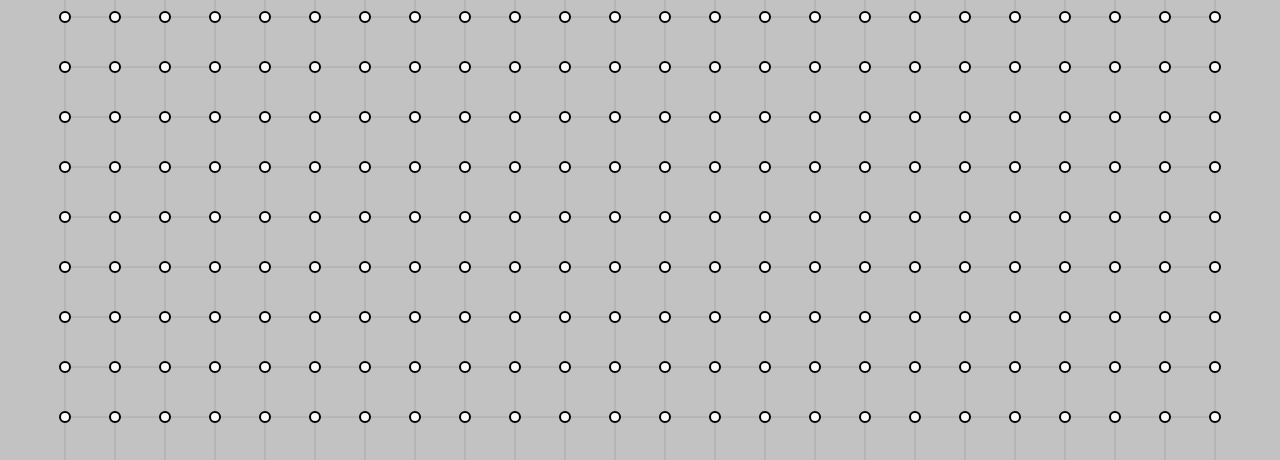
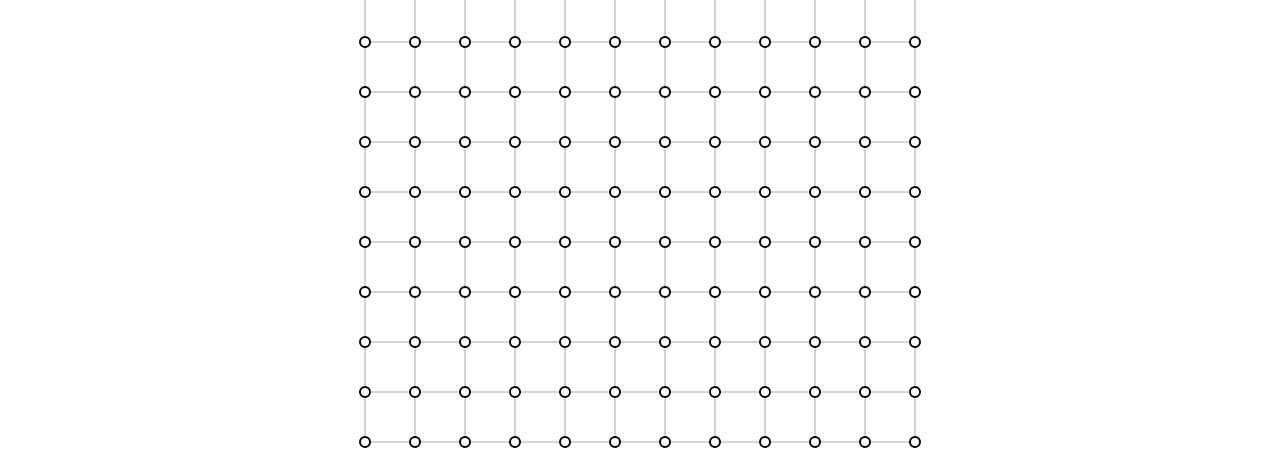
Before and after one commit to taylor-scafe/Sol-LeWitt-Wall-Drawing, a plain HTML site: page index.html in a window 1280 px wide. Shown: the part 778-1238 px from the top of the page. Drawn offline with nearby package versions, Linux system fonts and the light colour scheme.

Commit message:
Refactored Drawing script using svg.js

```diff
--- a/drawingScript.js
+++ b/drawingScript.js
@@ -1,35 +1,42 @@
+"use strict";
+
 var dotArray = [];
 var gridLines = [];
 var redLines = [];
 var blueLines = [];
 var yellowLines = [];
 var spacing = 50;
-var offset = 10
+var offset = 10;
 
 //Line Creator
-function createLine(id, coordX1, coordY1, coordX2, coordY2, color, lineWidth){
-    var line = document.createElementNS('http://www.w3.org/2000/svg', 'line')
+function createLine(id, className, coordX1, coordY1, coordX2, coordY2, color, lineWidth){
+    var line = document.createElementNS('http://www.w3.org/2000/svg', 'path');
     line.setAttribute('id', id);
-    line.setAttribute('x1', coordX1);
-    line.setAttribute('y1', coordY1);
-    line.setAttribute('x2', coordX2);
-    line.setAttribute('y2', coordY2);
+    line.setAttribute('class', className);
+    line.setAttribute('d', 'M' + coordX1 + ' ' + coordY1 + ' L' + coordX2 + ' ' + coordY2 + ' Z')
+    //line.setAttribute('x1', coordX1);
+    //line.setAttribute('y1', coordY1);
+    //line.setAttribute('x2', coordX2);
+    //line.setAttribute('y2', coordY2);
     line.setAttribute('stroke', color);
     line.setAttribute('stroke-width', lineWidth);
-     //document.getElementById('svgCanvas').appendChild(line)
+     //document.getElementById('svgCanvas').appendChild(line);
     return line;
 }
 
+
 //Dot Creator
-function createDot(id, coordX, coordY, radius, lineColor, lineWidth, fillColor){
+function createDot(id, className, coordX, coordY, radius, lineColor, lineWidth, fillColor){
     var dot = document.createElementNS('http://www.w3.org/2000/svg','circle');
-    dot.setAttribute('id',id);
+    dot.setAttribute('id', id);
+    dot.setAttribute('class', className);
     dot.setAttribute('cx', coordX);
     dot.setAttribute('cy', coordY);
     dot.setAttribute('r', radius);
     dot.setAttribute('stroke', lineColor);
     dot.setAttribute('stroke-width', lineWidth);
     dot.setAttribute('fill', fillColor);
+
     //dot.setAttribute("onclick", selectDot(xoordX, coordY));
     return dot;
 }
@@ -41,26 +48,27 @@ function createGrid(size){
     svgCanvas.setAttribute('id','svgCanvas');
     svgCanvas.setAttribute('height',(spacing*size+offset*2));
     svgCanvas.setAttribute('width',(spacing*size+offset*2));
+    svgCanvas.setAttribute("stroke", 2);
     document.getElementById('main').appendChild(svgCanvas);
 
     //Create Correct Number of Line Objects
-    for(x=0; x<=size; x++){
+    for(var x=0; x<=size; x++){
         var lineID = 'v'+x;
-        gridLines.push(createLine(lineID, x*spacing+offset,0+offset,x*spacing+offset,size*spacing+offset,'#A8A8A8',1))
+        gridLines.push(createLine(lineID, 'vGrid', x*spacing+offset,0+offset,x*spacing+offset,size*spacing+offset,'#A8A8A8',1));
     }
-    for (y=0; y<=size; y++){
+    for (var y=0; y<=size; y++){
         var lineID = 'h'+y;
-        gridLines.push(createLine(lineID,0+offset,y*spacing+offset,size*spacing+offset, y*spacing+offset,'#A8A8A8',1))
+        gridLines.push(createLine(lineID,'hGrid',0+offset,y*spacing+offset,size*spacing+offset, y*spacing+offset,'#A8A8A8',1));
     }
     drawGrid();
 }
 
 //Creates the Dot Array based on size
 function createDotArray(size){
-    for(x=0;x<=size;x++){
-        for(y=0;y<=size;y++){
-            var name = 'h'+x+'|v'+y;
-            dotArray.push(createDot(name,x*spacing+offset,y*spacing+offset,5,'black',2,'white'))
+    for(var x=0;x<=size;x++){
+        for(var y=0;y<=size;y++){
+            var idName = 'h'+x+'|v'+y;
+            dotArray.push(createDot(idName,'dot',x*spacing+offset,y*spacing+offset,5,'black',2,'white'));
             drawDots();
         }
     }
@@ -68,28 +76,21 @@ function createDotArray(size){
 
 //Draws the Grid
 function drawGrid(){
-    for(line in gridLines){
-        document.getElementById('svgCanvas').appendChild(gridLines[line])
+    for(var line in gridLines){
+        document.getElementById('svgCanvas').appendChild(gridLines[line]);
     }
+    //Set Grid Drawing Animation
+    //var path = document.querySelector('.vGrid');
+    //var length = path.getTotalLength();
+    //path.style.strokeDasharray = lenght+' '+length;
+    //path.style.strokeDashoffset = length;
 }
 
 //Draws the Dot Array
 function drawDots(){
-    for(dot in dotArray){
-        document.getElementById('svgCanvas').appendChild(dotArray[dot])
+    for(var dot in dotArray){
+        document.getElementById('svgCanvas').appendChild(dotArray[dot]);
     }
 }
-
-
-function rippleAnimation(originX, originY){
-    for(row in pointList){
-        for (point in row){
-            var animationTime = (Math.max(Math.abs(this.coordX-originX),Math.abs(this.coordY-originY)))
-            //add dot to animation queue with animation time
-        }
-    }
-    //activate animation queue
-    //clear animation queue
-}
-createGrid(23);
-createDotArray(23);
+createGrid(11);
+createDotArray(11);
--- /dev/null
+++ b/drawingScript2.js
@@ -0,0 +1,30 @@
+"use strict";
+
+//Constants
+var spacing = 50;
+var offset = 10;
+
+
+var draw;
+
+SVG.on(document, 'DOMContentLoaded', function() {
+    createGrid(11);
+})
+
+function createGrid(size){
+    draw = SVG('canvas').id('gridCanvas').height(spacing*size+offset*2).width(spacing*size+offset*2)
+    for(var x=0; x<=size; x++){
+        var lineID = 'v'+x;
+        draw.line(x*spacing+offset,0+offset,x*spacing+offset,size*spacing+offset).stroke({width: 1, color: '#A8A8A8'}).id(lineID);
+    }
+    for (var y=0; y<=size; y++){
+        var lineID = 'h'+y;
+        draw.line(0+offset,y*spacing+offset,size*spacing+offset, y*spacing+offset).stroke({width: 1, color: '#A8A8A8'}).id(lineID);
+    }
+    for(var x=0;x<=size;x++){
+        for(var y=0;y<=size;y++){
+            var idName = 'h'+x+'|v'+y;
+            draw.circle(10).attr({cx:x*spacing+offset,cy:y*spacing+offset}).stroke({width:2,color:'#000000'}).id(idName).fill('#FFFFFF');
+        }
+    }
+}
--- a/index.html
+++ b/index.html
@@ -23,18 +23,17 @@
     <div id='main'>
 
     </div>
-    <div id='main2'>
-        <svg id='newSVG' height="210" width="500">
-            <line id='newLine' x1="0" y1="0" x2="200" y2="200" stroke='black' stroke-width='2' />
-          </svg>
+    <div id='canvas'>
+
     </div>
 
     <!-- End Main-->
     <!-- Scripts -->
     <!-- JQuery hosted by Google-->
     <script src="https://ajax.googleapis.com/ajax/libs/jquery/2.1.3/jquery.min.js"></script>
-    <!--<script src="svg.js"></script>-->
+    <script src="svg.js"></script>
     <script src='drawingScript.js'></script>
+    <script src='drawingScript2.js'></script>
     <script src='musicScript.js'></script>
     <!-- End Scripts -->
 
--- a/mainCSS.css
+++ b/mainCSS.css
@@ -1,20 +1,39 @@
 html{
     font-family: 'Alegreya Sans SC';
     text-align: center;
-    background-color: #C2C2C2;
+    background-color: #ffffff;
 }
 h1{
     font-size: 4em;
     margin: 0px;
 }
-svgCanvas{
-    border: 2px solid #000000;
-    height: 750px;
-    width: 750px;
-    background-color: #ffffff;
+#canvas{
+    margin: auto;
 }
+/*.hGrid{
+    stroke-dasharray: 1000;
+    stroke-dashoffset: 1000;
+    animation: dash 5s linear;
+}
+.vGrid{
+    stroke-dasharray: 1000;
+    stroke-dashoffset: 1000;
+    animation: dash 5s linear;
+}
+*/
+
 #footer{
     bottom: 0;
     left: 0;
     right: 0;
 }
+/*
+@keyframes dash {
+    from{
+        stroke-dashoffset: 1000;
+    }
+    to{
+        stroke-dashoffset: 0;
+    }
+}
+*/
```
